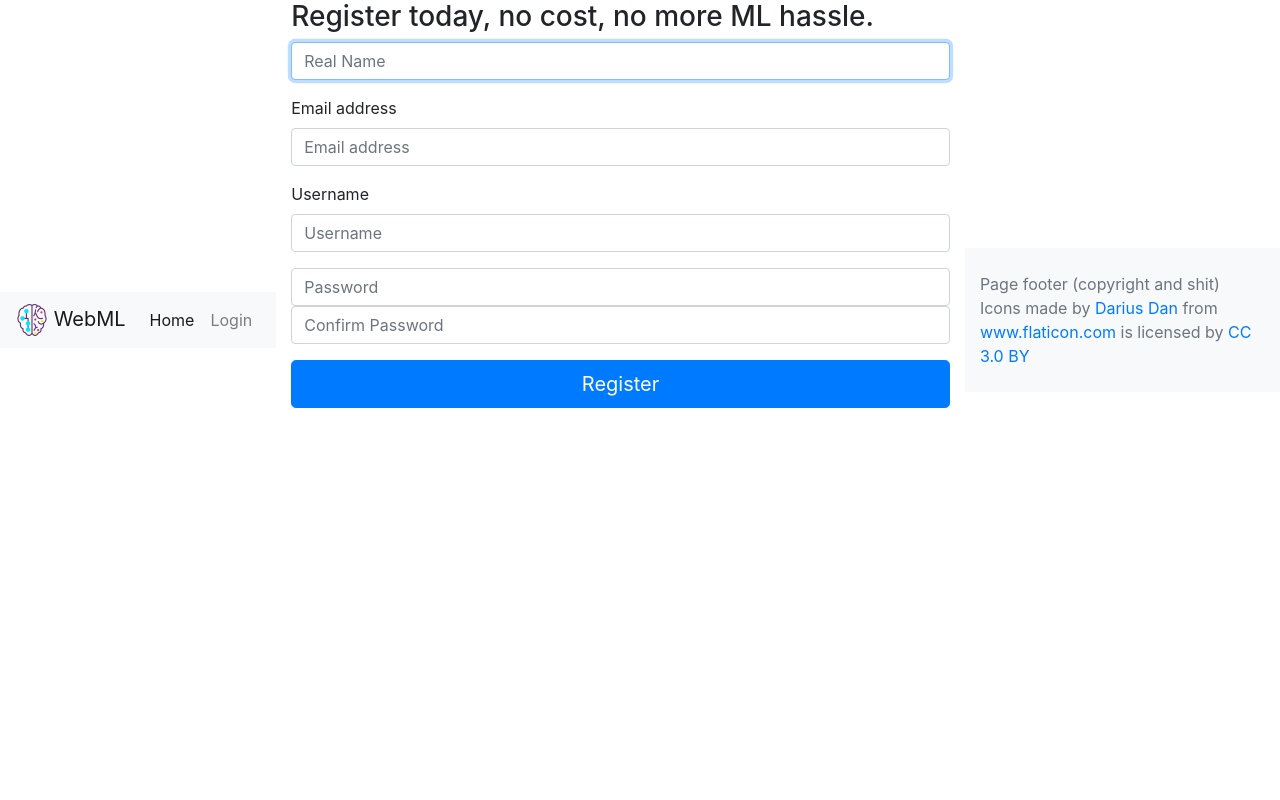
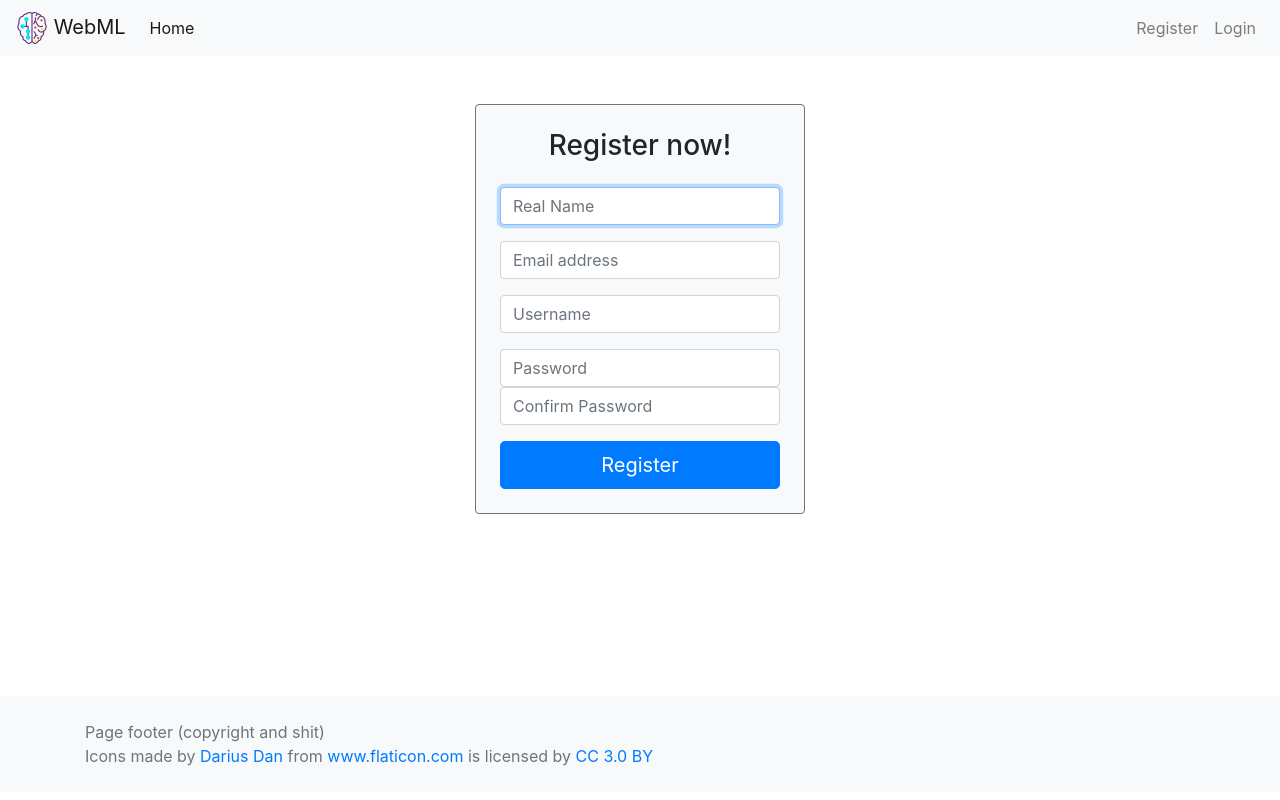
Before and after one commit to osanseviero/ProyectoIntegrador, a Python web app: template app/app/templates/register.html in a window 1280 px wide. Run offline with Jinja, Linux system fonts and the light colour scheme; the template is opened without the code that fills it, so the values that code supplies are empty; some libraries are stand-ins or nearby versions.

Commit message:
Advanced login and registration templates

```diff
--- a/app/app/static/css/register_style.css
+++ b/app/app/static/css/register_style.css
@@ -1,11 +1,16 @@
 body {
+    /* background-color: green; */
+}
+
+.c-form-register {
     display: -ms-flexbox;
     display: flex;
     -ms-flex-align: center;
     align-items: center;
 }
 
-.c-form-register {
+.c-form-register form {
     width: 100%;
     max-width: 330px;
+    margin: auto;
 }
--- a/app/app/templates/base.html
+++ b/app/app/templates/base.html
@@ -14,7 +14,7 @@
 <body>
     <header class="sticky-top">
         <nav class="navbar navbar-expand-lg navbar-light bg-light">
-            <a href="#" class="navbar-brand p-0">
+            <a href="/" class="navbar-brand p-0">
                 <img src="../static/images/brain.png" height="32" width="32" alt="">
                 <span class="align-content-center">WebML</span>
             </a>
@@ -23,10 +23,13 @@
             </button>
             <div class="collapse navbar-collapse" id="navbarToggler">
                 <div class="navbar-nav mr-auto">
-                    <a href="#" class="nav-item nav-link active mr-auto">Home<span class="sr-only">(current)</span></a>
+                    <a href="/" class="nav-item nav-link active mr-auto">Home<span class="sr-only">(current)</span></a>
                 </div>
                 <div class="navbar-nav">
-                    <a href="#" class="nav-item nav-link">Login</a>
+                    <a href="/register" class="nav-item nav-link">Register</a>
+                </div>
+                <div class="navbar-nav">
+                    <a href="/login" class="nav-item nav-link">Login</a>
                 </div>
             </div>
         </nav>
--- a/app/app/templates/register.html
+++ b/app/app/templates/register.html
@@ -4,18 +4,19 @@
 {% endblock %}
 {% block title %}Join us today!{% endblock %}
 {% block content %}
-    <form action="{{ url_for('register') }}" method="post" class="c-form-signin">
-        <h1 class="h3">Register today, no cost, no more ML hassle.</h1>
+    <div class="c-form-register pt-5 text-center">
+        <form action="{{ url_for('register') }}" method="post" class="bg-light border border-secondary rounded p-4">
+            <h1 class="h3 pb-3">Register now!</h1>
             <div class="form-group">
                 <label for="inputName" class="sr-only">Real Name</label>
                 <input type="text" name="name" id="inputName" class="form-control" placeholder="Real Name" required autofocus>
             </div>
             <div class="form-group">
-            <label for="inputEmail" clssclass="sr-only">Email address</label>
+                <label for="inputEmail" class="sr-only">Email address</label>
                 <input type="email" name="email" id="inputEmail" class="form-control" placeholder="Email address" required>
             </div>
             <div class="form-group">
-            <label for="inputUsername" clssclass="sr-only">Username</label>
+                <label for="inputUsername" class="sr-only">Username</label>
                 <input type="text" name="username" id="inputUsername" class="form-control" placeholder="Username" required>
             </div>
             <div class="form-group">
@@ -26,4 +27,5 @@
             </div>
             <button class="btn btn-lg btn-primary btn-block" type="submit">Register</button>
         </form>
+    </div>
 {% endblock %}
```
Also changed, not shown: app/app/templates/login.html (added, +21 -0 lines). Lines whose indentation alone changed are shown as unchanged.
